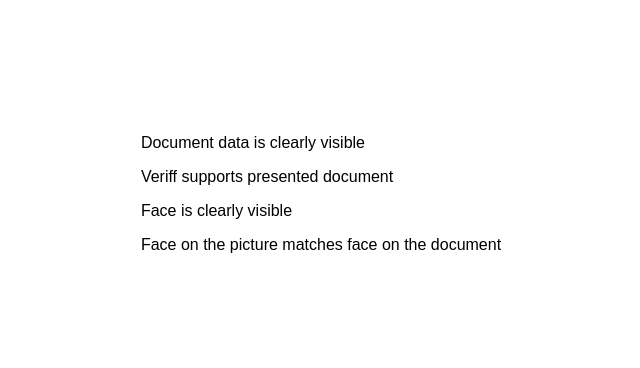
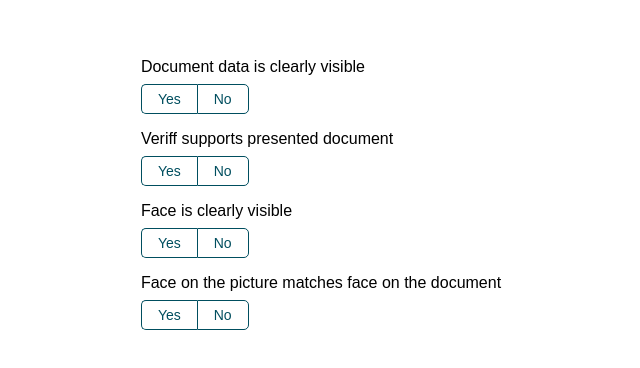
Before and after one commit to KatreMetsvahi/assignment, a React (Create React App) app: page / in a window 1280 px wide. Shown: the part 206-574 px from the top of the page, without its empty margins (319-959 px from the left). Built offline with nearby package versions, Linux system fonts and the light colour scheme.

Commit message:
Add 'yes' and 'no' options to checks

```diff
--- a/src/api.ts
+++ b/src/api.ts
@@ -1,7 +1,10 @@
+export type ValueType = 'yes' | 'no';
+
 export type CheckType = {
   description: string,
   id: string,
-  priority: number
+  priority: number,
+  value?: ValueType
 }
 
 export function fetchChecks(): Promise<CheckType[]> {
--- /dev/null
+++ b/src/components/ButtonGroup/ButtonGroup.css
@@ -0,0 +1,27 @@
+.ButtonGroup__button {
+  background-color: white;
+  border: 1px solid var(--primary-color);
+  border-right-width: 0;
+  color: var(--primary-color);
+  font-size: 14px;
+  height: 30px;
+  padding: 0 1rem;
+}
+
+.ButtonGroup__button:hover {
+  background-color: var(--highlight-color);
+}
+
+.ButtonGroup__button:first-of-type {
+  border-radius: 5px 0 0 5px;
+}
+
+.ButtonGroup__button:last-of-type {
+  border-right-width: 1px;
+  border-radius: 0 5px 5px 0;
+}
+
+.ButtonGroup__button.ButtonGroup__button--active {
+  background-color: var(--primary-color);
+  color: white;
+}
--- /dev/null
+++ b/src/components/ButtonGroup/ButtonGroup.tsx
@@ -0,0 +1,37 @@
+import React from "react";
+import cx from "classnames";
+import { ValueType } from "../../api";
+import "./ButtonGroup.css";
+
+interface ButtonProps {
+  active: boolean,
+  children: string,
+  onClick: () => void
+}
+
+const Button = ({ active, children, onClick }: ButtonProps) => {
+  return (
+    <button
+      className={cx("ButtonGroup__button", { "ButtonGroup__button--active": active })}
+      onClick={onClick}
+    >
+      {children}
+    </button>
+  )
+};
+
+interface ButtonGroupProps {
+  onClick: (value: ValueType) => void,
+  value?: ValueType
+}
+
+const ButtonGroup = ({ onClick, value }: ButtonGroupProps) => {
+  return (
+    <div className="ButtonGroup">
+      <Button active={value === 'yes'} onClick={() => onClick('yes')}>Yes</Button>
+      <Button active={value === 'no'} onClick={() => onClick('no')}>No</Button>
+    </div>
+  );
+};
+
+export default ButtonGroup;
--- a/src/components/Check/Check.css
+++ b/src/components/Check/Check.css
@@ -11,5 +11,5 @@
 }
 
 .Check__description {
-  margin: 0;
+  margin: 0 0 0.5rem;
 }
--- a/src/components/Check/Check.tsx
+++ b/src/components/Check/Check.tsx
@@ -1,16 +1,19 @@
 import React from "react";
 import cx from "classnames";
-import { CheckType } from "../../api";
+import { CheckType, ValueType } from "../../api";
+import ButtonGroup from "../ButtonGroup/ButtonGroup";
 import "./Check.css";
 
 interface Props extends CheckType {
-  active?: boolean
+  active?: boolean,
+  onValueSelect: (value: ValueType) => void
 }
 
-const Check = ({ active = false, description }: Props) => {
+const Check = ({ active = false, description, onValueSelect, value }: Props) => {
   return (
     <li className={cx("Check", { "Check--active": active })}>
       <p className="Check__description">{description}</p>
+      <ButtonGroup onClick={onValueSelect} value={value} />
     </li>
   );
 };
--- a/src/components/Checks/Checks.tsx
+++ b/src/components/Checks/Checks.tsx
@@ -1,5 +1,5 @@
 import React, { useEffect, useState } from "react";
-import { CheckType, fetchChecks } from "../../api";
+import { CheckType, fetchChecks, ValueType } from "../../api";
 import Button from "../Button/Button";
 import Check from "../Check/Check";
 import sort from "../../util/sort";
@@ -20,6 +20,21 @@ const Checks = () => {
       .then((result: CheckType[]) => setChecks(sort(result, 'priority')))
       .catch(() => setHasError(true))
       .finally(() => setIsLoading(false));
+  }
+
+  function handleValueSelect(index: number, value: ValueType) {
+    if (checks[index].value !== value) {
+      const checksCopy = [...checks];
+
+      checksCopy[index] = {
+        ...checks[index],
+        value
+      };
+
+      setChecks(checksCopy);
+    }
+
+    setActiveCheck(index);
   }
 
   useEffect(() => {
@@ -65,7 +80,12 @@ const Checks = () => {
     <div className="Checks">
       <ul className="Checks__list">
         {checks.map((check: CheckType, index: number) => (
-          <Check {...check} active={activeCheck === index} key={check.id} />
+          <Check
+            {...check}
+            active={activeCheck === index}
+            key={check.id}
+            onValueSelect={value => handleValueSelect(index, value)}
+          />
         ))}
       </ul>
     </div>
```
